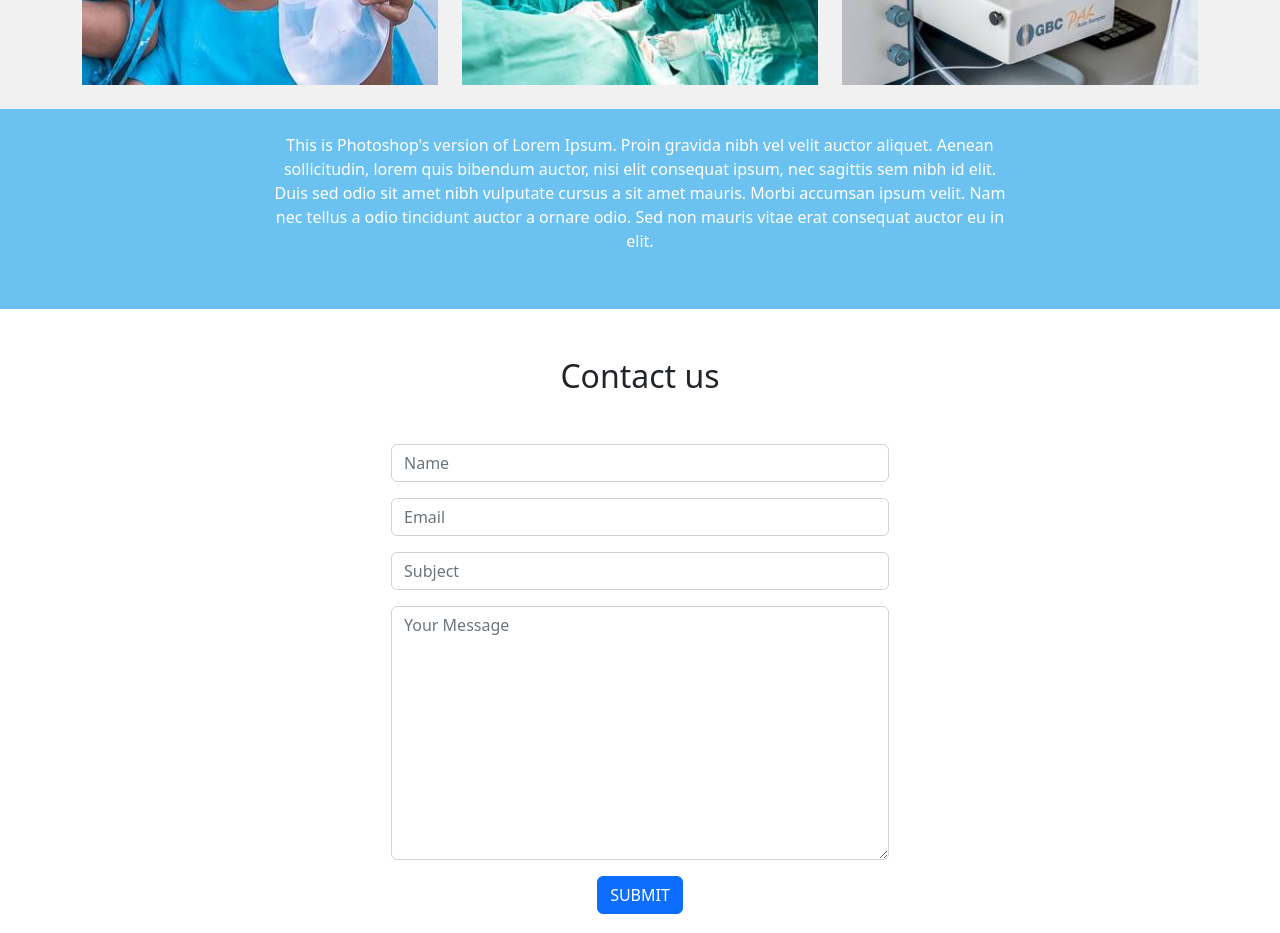
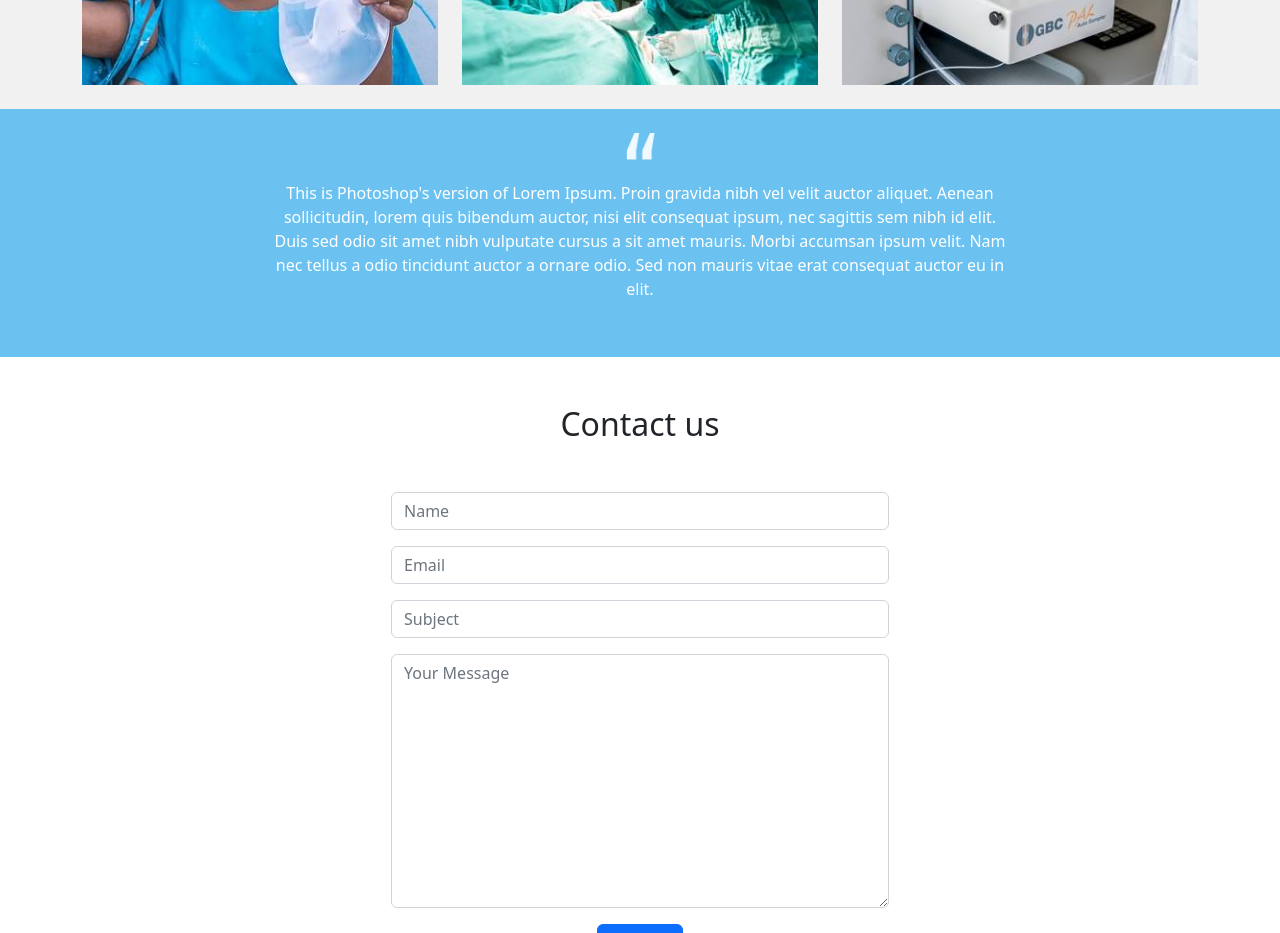
Before and after one commit to herobaku/Medical, a plain HTML site: page index.htm in a window 1280 px wide. Shown: the part 3480-4413 px from the top of the page. Drawn offline with nearby package versions, Linux system fonts and the light colour scheme.

Commit message:
final files check

```diff
--- a/index.htm
+++ b/index.htm
@@ -189,7 +189,8 @@
         <div class="bg-mavi py-4">
             <div class="container">
                 <div class="row justify-content-center">
-                    <figure class="col-md-8">
+                    <div class="quote"></div>
+                    <figure class="quote col-md-8 pt-5">
                         <blockquote class="blockquote">
                           <p class="text-center text-white fs-6">This is Photoshop's version  of Lorem Ipsum. Proin gravida nibh vel velit auctor aliquet. Aenean sollicitudin, lorem quis bibendum auctor, nisi elit consequat ipsum, nec sagittis sem nibh id elit. Duis sed odio sit amet nibh vulputate cursus a sit amet mauris. Morbi accumsan ipsum velit. Nam nec tellus a odio tincidunt auctor a ornare odio. Sed non  mauris vitae erat consequat auctor eu in elit.</p>
                         </blockquote>
--- a/style.css
+++ b/style.css
@@ -17,3 +17,5 @@ header { background: url('img/headerbg.jpg') center/cover }
 
 .bg-darkblue { background: #072035; }
 .fs-08 { font-size: .8em; }
+
+.quote { background: url("img/quote.png") no-repeat center top/29px 27px; /* width: 29px; height: 27px; */ }
```
